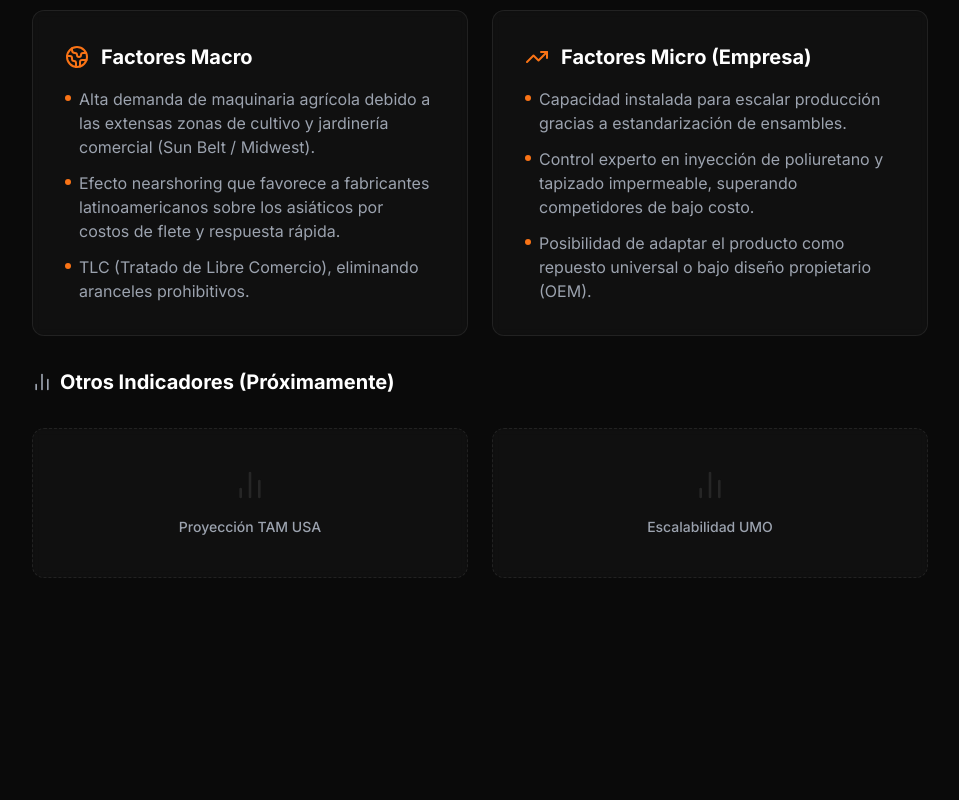
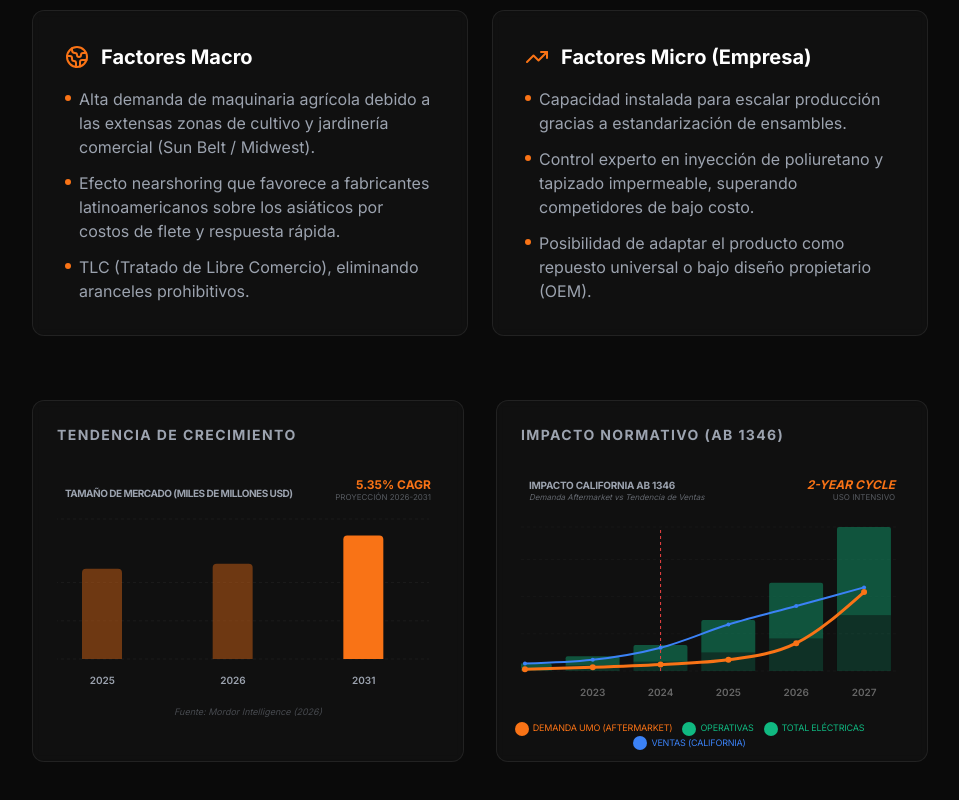
Before and after one commit to 4builes-crypto/Umo-internationalization, a React (Vite) app: page /potential in a window 1280 px wide. Shown: the part 1610-2410 px from the top of the page, without its empty margins (304-1263 px from the left). Before the commit the page ends 2284 px from the top, so only its background shows below. Built offline with nearby package versions, Linux system fonts and the light colour scheme.

Commit message:
Eliminar titulo redundante y limpiar seccion de graficas en Seccion 3

```diff
--- a/src/pages/Potential.tsx
+++ b/src/pages/Potential.tsx
@@ -2,6 +2,8 @@ import { motion } from 'framer-motion';
 import { TrendingUp, Globe2, BarChart2, PieChart } from 'lucide-react';
 import { DiagnosticSummary } from '../components/DiagnosticSummary';
 import { RadarDiagnostic } from '../components/RadarDiagnostic';
+import { MarketGrowthChart } from '../components/MarketGrowthChart';
+import { RegulationImpactChart } from '../components/RegulationImpactChart';
 import { useLanguage } from '../contexts/LanguageContext';
 
 export const Potential = () => {
@@ -125,29 +127,30 @@ export const Potential = () => {
         </motion.div>
       </div>
 
-      {/* Placeholders for future charts (Refined) */}
-      <h3 className="text-xl font-bold text-white mt-8 mb-4 flex items-center gap-2">
-        <BarChart2 className="w-5 h-5 text-textSecondary" /> {language === 'es' ? 'Otros Indicadores (Próximamente)' : 'Other Indicators (Coming Soon)'}
-      </h3>
-      <div className="grid grid-cols-1 lg:grid-cols-2 gap-6">
+      {/* Real Charts Section */}
+      <div className="grid grid-cols-1 lg:grid-cols-2 gap-8 pt-8">
         <motion.div
           initial={{ opacity: 0, y: 20 }}
           animate={{ opacity: 1, y: 0 }}
           transition={{ delay: 0.3 }}
-          className="glass-card p-6 min-h-[150px] flex flex-col items-center justify-center border-dashed border-2 border-glassBorder hover:border-unoOrange/50 group"
+          className="glass-card p-6 min-h-[300px]"
         >
-          <BarChart2 className="w-8 h-8 text-surfaceHover group-hover:text-unoOrange/50 transition-colors mb-4" />
-          <p className="text-textSecondary font-medium text-sm">{language === 'es' ? 'Proyección TAM USA' : 'USA TAM Projection'}</p>
+          <h4 className="text-sm font-bold text-textSecondary uppercase tracking-widest mb-4">
+            {language === 'es' ? 'Tendencia de Crecimiento' : 'Growth Trend'}
+          </h4>
+          <MarketGrowthChart />
         </motion.div>
 
         <motion.div
           initial={{ opacity: 0, y: 20 }}
           animate={{ opacity: 1, y: 0 }}
           transition={{ delay: 0.4 }}
-          className="glass-card p-6 min-h-[150px] flex flex-col items-center justify-center border-dashed border-2 border-glassBorder hover:border-unoOrange/50 group"
+          className="glass-card p-6 min-h-[300px]"
         >
-          <BarChart2 className="w-8 h-8 text-surfaceHover group-hover:text-unoOrange/50 transition-colors mb-4" />
-          <p className="text-textSecondary font-medium text-sm">{language === 'es' ? 'Escalabilidad UMO' : 'UMO Scalability'}</p>
+          <h4 className="text-sm font-bold text-textSecondary uppercase tracking-widest mb-4">
+            {language === 'es' ? 'Impacto Normativo (AB 1346)' : 'Regulatory Impact (AB 1346)'}
+          </h4>
+          <RegulationImpactChart />
         </motion.div>
       </div>
     </div>
```
